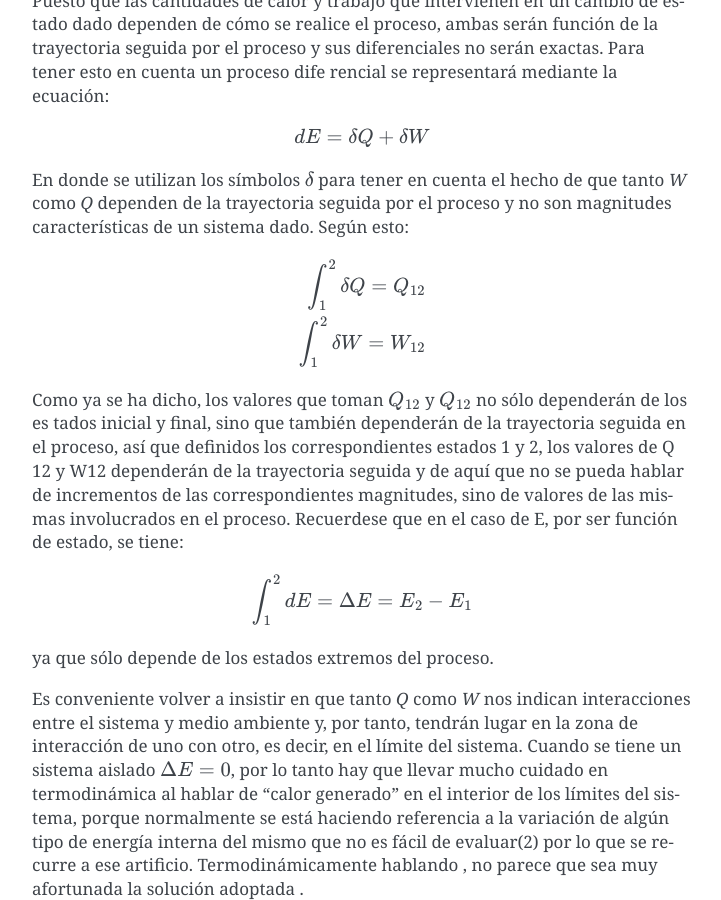
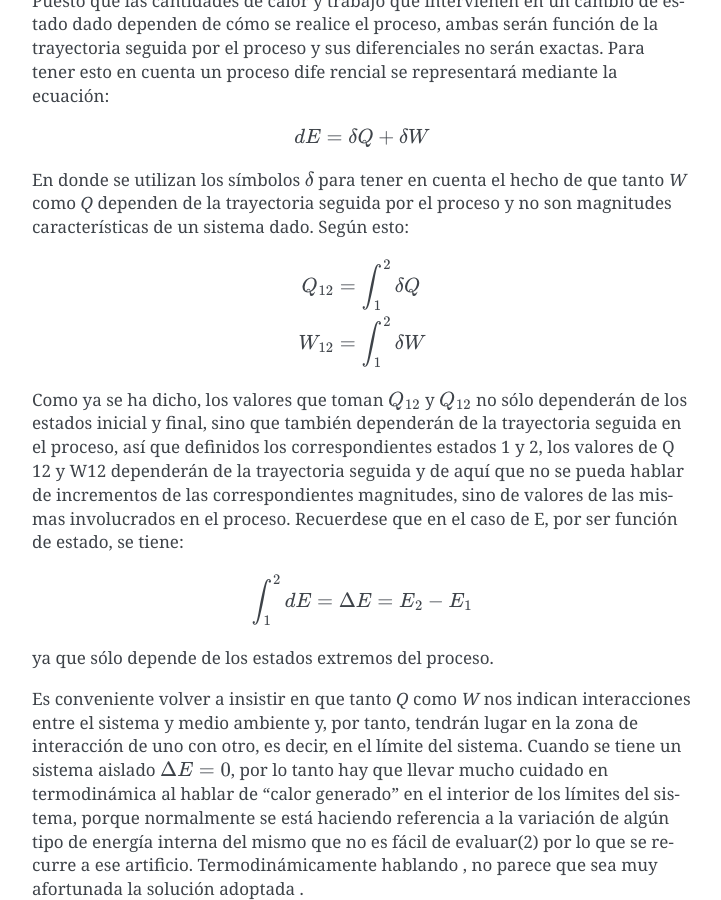
Before and after one commit to mantielero/termodinamica, a Sphinx documentation site: the page built from source/primer_principio_primer_principio.rst, in a window 1280 px wide and 900 px high, scrolled down 4275 px. Shown: the whole window, without its empty margins (388-1109 px from the left). Built offline with Sphinx 7.4.7, drawn with Linux system fonts in a browser that asks for light colours; pages that are not in the unit, such as notebooks, are missing from menus.

Commit message:
Update primer_principio_primer_principio.rst

```diff
--- a/source/primer_principio_primer_principio.rst
+++ b/source/primer_principio_primer_principio.rst
@@ -132,10 +132,10 @@
 
 .. math::
 
-   \int_1^2  \delta Q = Q_{12} \\
-   \int_1^2  \delta W = W_{12}
+   Q_{12} &= \int_1^2  \delta Q \\
+   W_{12} &= \int_1^2  \delta W
 
-Como ya se ha dicho, los valores que toman :math:`Q_{12}` y :math:`Q_{12}`  no sólo dependerán de los es­ tados inicial y final, sino que también dependerán de la trayectoria seguida en el proceso, así que definidos los correspondientes estados 1 y 2, los valores de Q 12 y W12 dependerán de la trayectoria seguida y de aquí que no se pueda hablar de incrementos de las correspondientes magnitudes, sino de valores de las mismas involucrados en el proceso. Recuerdese que en el caso de E, por ser función de estado, se tiene:
+Como ya se ha dicho, los valores que toman :math:`Q_{12}` y :math:`Q_{12}`  no sólo dependerán de los estados inicial y final, sino que también dependerán de la trayectoria seguida en el proceso, así que definidos los correspondientes estados 1 y 2, los valores de Q 12 y W12 dependerán de la trayectoria seguida y de aquí que no se pueda hablar de incrementos de las correspondientes magnitudes, sino de valores de las mismas involucrados en el proceso. Recuerdese que en el caso de E, por ser función de estado, se tiene:
 
 .. math::
 
```
